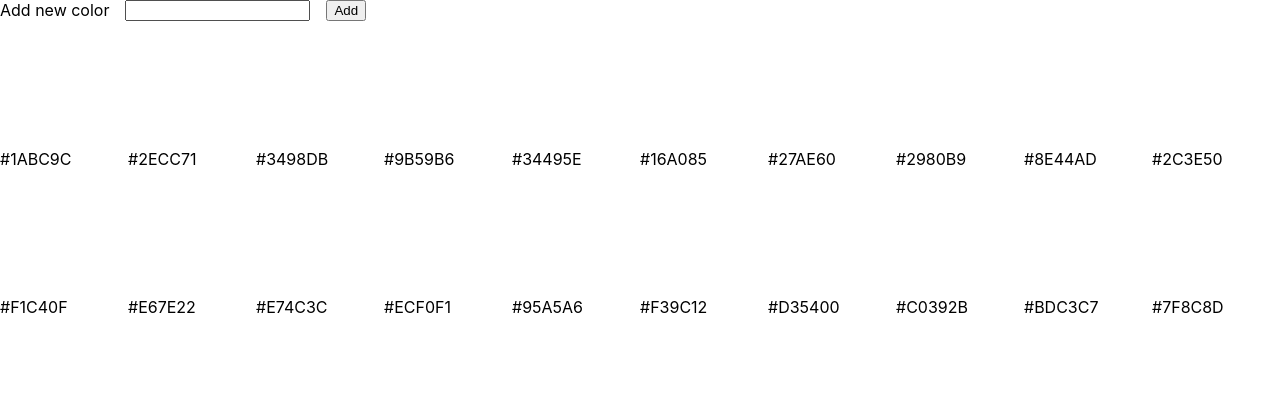
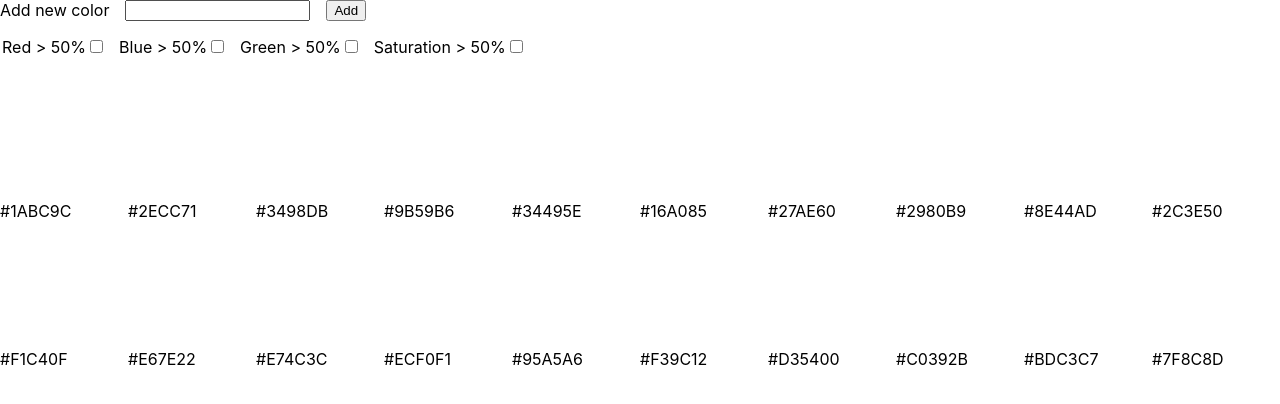
Before and after one commit to krowter/karyamurni-rad4m-test, a React (Create React App) app: page / in a window 1280 px wide. Shown: the top 404 px of the page. Built offline with nearby package versions, Linux system fonts and the light colour scheme.

Commit message:
add color filter form

```diff
--- a/src/App.scss
+++ b/src/App.scss
@@ -1,8 +1,23 @@
+// RESETS
+
+fieldset {
+  border: none;
+  padding: 1rem 0;
+}
+
+// SECTIONS
+
 .add-square-form {
   display: flex;
   width: 100%;
 
   * {
+    margin-right: 1rem;
+  }
+}
+
+.filter-color-form {
+  input {
     margin-right: 1rem;
   }
 }
--- a/src/App.tsx
+++ b/src/App.tsx
@@ -3,7 +3,9 @@ import "./App.scss";
 
 import { Square } from "./components/Square";
 import { AddSquareForm } from "./components/forms/AddSquareForm";
+import { FilterColorForm } from "./components/forms/FilterColorForm";
 
+import { createRandomId } from "./helpers";
 import { Color } from "./types";
 
 interface AppState {
@@ -47,7 +49,7 @@ export class App extends React.Component<{}, AppState> {
     value: Color["value"],
     isPredefined = false
   ): Color => {
-    return { id: Math.random().toString(), value, isPredefined };
+    return { id: createRandomId(), value, isPredefined };
   };
 
   public addSquare = (value: Color["value"]): void => {
@@ -62,6 +64,7 @@ export class App extends React.Component<{}, AppState> {
     return (
       <main>
         <AddSquareForm addSquare={this.addSquare} />
+        <FilterColorForm filterColor={this.addSquare} />
         <section className="square-container">
           {this.state.colors.map((color) => (
             <Square key={color.id} {...color} />
--- /dev/null
+++ b/src/components/forms/FilterColorForm.tsx
@@ -0,0 +1,42 @@
+import React, { FormEvent } from "react";
+
+import { Color } from "types";
+
+interface FilterColorFormProps {
+  filterColor: (value: Color["value"]) => void;
+}
+
+const areEqualBetweenRenders = (
+  prevProps: FilterColorFormProps,
+  nextProps: FilterColorFormProps
+): boolean => prevProps.filterColor === nextProps.filterColor;
+
+export const FilterColorForm: React.FC<FilterColorFormProps> = React.memo(
+  ({ filterColor }) => {
+    const handleFormSubmit = (e: FormEvent<HTMLFormElement>) => {
+      // prevent page reload upon form submit
+      e.preventDefault();
+
+      const form = new FormData(e.target as HTMLFormElement);
+      const color = form.get("color");
+
+      filterColor(color as string);
+    };
+
+    return (
+      <form className="filter-color-form" onSubmit={handleFormSubmit}>
+        <fieldset>
+          <label htmlFor="red-filter">Red &gt; 50%</label>
+          <input type="checkbox" id="red-filter" />
+          <label htmlFor="blue-filter">Blue &gt; 50%</label>
+          <input type="checkbox" id="blue-filter" />
+          <label htmlFor="green-filter">Green &gt; 50%</label>
+          <input type="checkbox" id="green-filter" />
+          <label htmlFor="saturation-filter">Saturation &gt; 50%</label>
+          <input type="checkbox" id="saturation-filter" />
+        </fieldset>
+      </form>
+    );
+  },
+  areEqualBetweenRenders
+);
--- /dev/null
+++ b/src/helpers.ts
@@ -0,0 +1 @@
+export const createRandomId = (): string => Math.random().toString();
```
